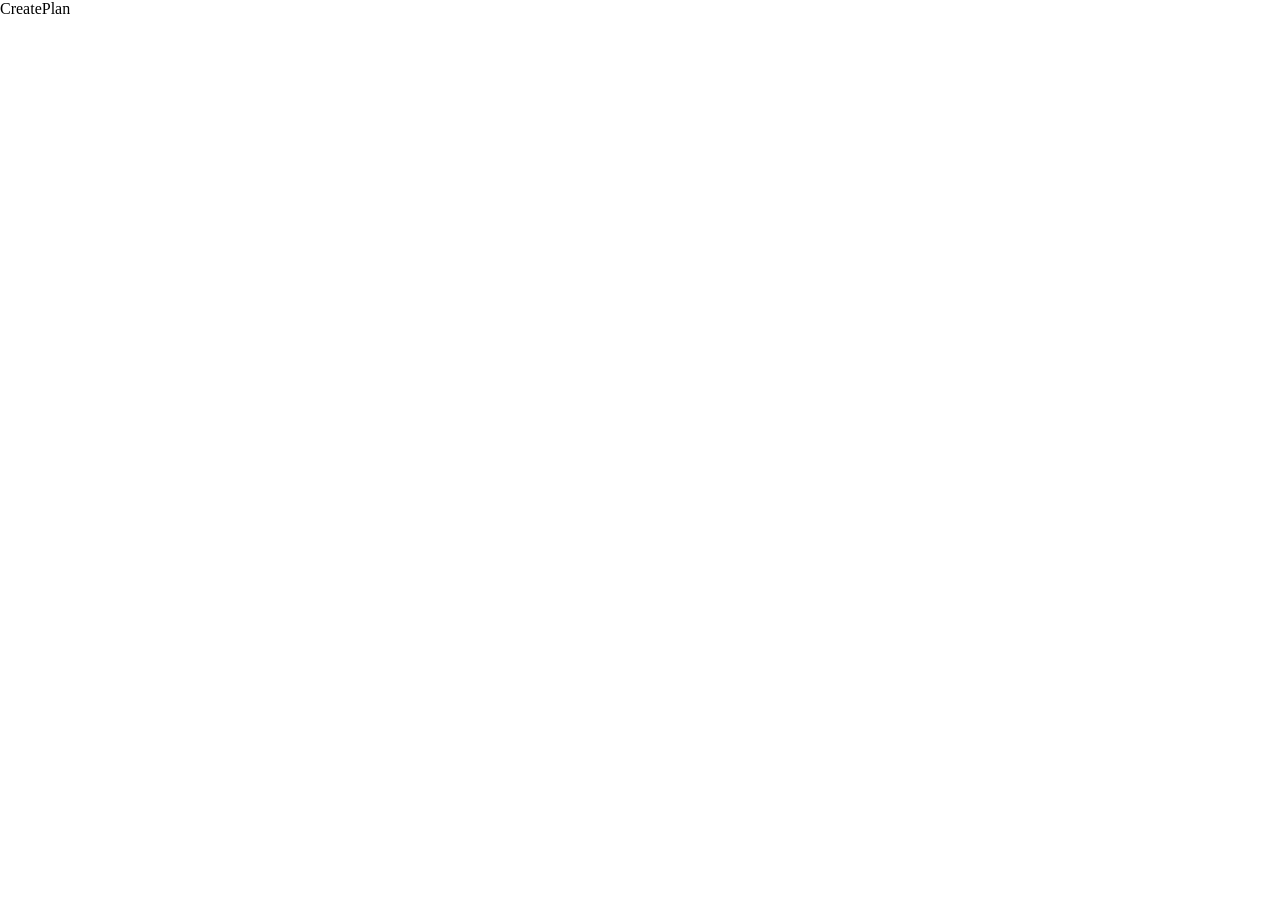
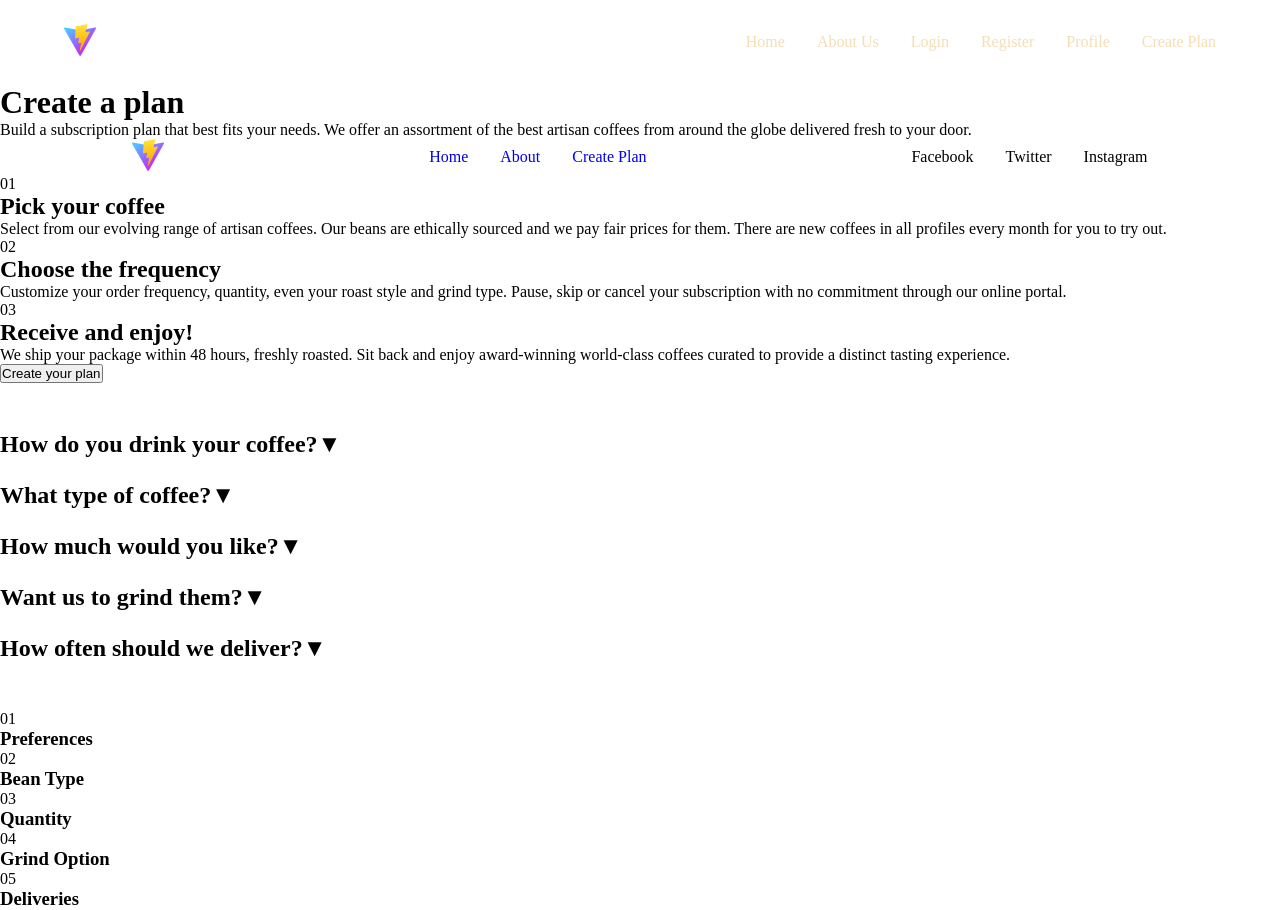
Before and after one commit to Jack-WebDev/CoffeeRoasters_MERN, a React (Vite) app in the folder frontend/: page /createPlan in a window 1280 px wide. Before the commit the page ends 800 px from the top, so only its background shows below. Built offline with nearby package versions, Linux system fonts and the light colour scheme.

Commit message:
faq accordion and faq navigation done.

```diff
--- /dev/null
+++ b/frontend/src/components/Button.jsx
@@ -0,0 +1,8 @@
+
+const Button = () => {
+  return (
+    <button>Create your plan</button>
+  )
+}
+
+export default Button
--- /dev/null
+++ b/frontend/src/components/Faq.jsx
@@ -0,0 +1,43 @@
+import { useState } from "react";
+import orderOptions from "../components/data/orderOptions.json";
+import OrderOptionCard from "./OrderOptionCard";
+
+const Faq = () => {
+  const [openIndex, setOpenIndex] = useState(null);
+
+  const handleToggle = (index) => {
+    setOpenIndex(openIndex === index ? null : index);
+  };
+
+  return (
+    <div className="faq-container" style={{ marginBlock: "3rem" }}>
+      {Object.keys(orderOptions).map((category, categoryIndex) => (
+        <div
+          key={categoryIndex}
+          className="faq-category"
+          style={{ marginBlock: "1.5rem", cursor: "pointer" }}
+        >
+          <h2
+            className={`faq-question ${openIndex === categoryIndex ? 'open' : ''}`}
+            onClick={() => handleToggle(categoryIndex)}
+          >
+            {orderOptions[category][0].question}
+            <span>{openIndex === categoryIndex ? '▲' : '▼'}</span>
+
+          </h2>
+
+          {openIndex === categoryIndex && orderOptions[category].map((option) => (
+            <div key={option.id}>
+              <OrderOptionCard
+                name={option.name}
+                details={option.description}
+              />
+            </div>
+          ))}
+        </div>
+      ))}
+    </div>
+  );
+};
+
+export default Faq;
--- /dev/null
+++ b/frontend/src/components/FaqNav.jsx
@@ -0,0 +1,18 @@
+import sideNav from "../components/data/sideNav.json";
+
+const FaqNav = () => {
+  return (
+    <div className="side__nav">
+      <ul>
+        {sideNav.map((option) => (
+          <li key={option.id}>
+            <span>{option.number}</span>
+            <h3>{option.name}</h3>
+          </li>
+        ))}
+      </ul>
+    </div>
+  );
+};
+
+export default FaqNav;
--- /dev/null
+++ b/frontend/src/components/HowItWorks.jsx
@@ -0,0 +1,23 @@
+import howItWorks from "../components/data/howItWorks.json";
+import Card from "./Card";
+import Button from "./Button";
+
+const HowItWorks = () => {
+  return (
+    <>
+      {howItWorks.map((how) => (
+        <div key={how.id}>
+          <Card
+            img={how.number}
+            name={how.name}
+            description={how.description}
+          />
+        </div>
+      ))}
+
+      <Button />
+    </>
+  );
+};
+
+export default HowItWorks;
--- /dev/null
+++ b/frontend/src/components/OrderOptionCard.jsx
@@ -0,0 +1,11 @@
+// eslint-disable-next-line react/prop-types
+const OrderOptionCard = ({ name, details }) => {
+  return (
+    <>
+      <h3>{name}</h3>
+      <p>{details}</p>
+    </>
+  );
+};
+
+export default OrderOptionCard;
--- a/frontend/src/components/ResponsiveMenu.jsx
+++ b/frontend/src/components/ResponsiveMenu.jsx
@@ -33,6 +33,9 @@ const ResponsiveMenu = () => {
         <li>
           <Link>Profile</Link>
         </li>
+        <li>
+          <Link to={"/createPlan"}>Create Plan</Link>
+        </li>
       </ul>
     </>
   );
--- /dev/null
+++ b/frontend/src/components/data/orderOptions.json
@@ -0,0 +1,92 @@
+{
+    "preference": [
+      {
+        "question": "How do you drink your coffee?",
+        "id": 1,
+        "name": "Capsules",
+        "description": "Compatible with Espresso systems and similar brewers"
+      },
+      {
+        "id": 2,
+        "name": "Filter",
+        "description": "For pour over or drip methods like Aeropress, Chemex, and V60."
+      },
+      {
+        "id":3,
+        "name": "Espresso",
+        "description": "Dense and Finely ground beans for an intense, flavorful experience."
+      }
+    ],
+    "beanType": [
+      {
+        "question": "What type of coffee?",
+        "id": 1,
+        "name": "Single",
+        "description": "Distinct, high quality coffee from a specific family-owned farm."
+      },
+      {
+        "id": 2,
+        "name": "Decaf",
+        "description": "Just like regular coffee, except the caffeine has been removed."
+      },
+      {
+        "id":3,
+        "name": "Blended",
+        "description": "Just like regular coffee, except the caffeine has been removed."
+      }
+    ],
+    "quantity":[
+        {
+          "question": "How much would you like?",
+          "id": 1,
+          "name": "250g",
+          "description": "Perfect for the solo drinker. Yields about 12 delicious cups."
+        },
+        {
+          "id": 2,
+          "name": "500g",
+          "description":"Perfect option for a couple. Yields about 40 delectable cups."
+        },
+        {
+            "id":3,
+            "name": "1000g",
+            "description": "Perfect for offices and events. Yields about 90 delightful cups."
+        }
+    ],
+    "grindOption":[
+        {
+          "question": "Want us to grind them?",
+          "id": 1,
+          "name": "Wholebean",
+          "description": "Best choice if you cherish the full sensory experience."
+        },
+        {
+          "id": 2,
+          "name": "Filter",
+          "description": "For drip or pour-over coffee methods such as V60 or Aeropress."
+        },
+        {
+            "id":3,
+            "name":"Cafetiere",
+            "description": "Course ground beans specially suited for french press coffee"
+        }
+    ],
+    "delivery":[
+        {
+          "question": "How often should we deliver?",
+          "id": 1,
+          "name": "Every Week",
+          "description": "R22.00 per shipment. Includes free first-class shipping."
+        },
+        {
+          "id": 2,
+          "name": "Every 2 Weeks",
+          "description":"R32.00 per shipment. Includes free first-class shipping."
+        },
+        {
+            "id":3,
+            "name": "Every Month",
+            "description": "R42.00 per shipment. Includes free first-class shipping."
+        }
+    ]
+  }
--- /dev/null
+++ b/frontend/src/components/data/sideNav.json
@@ -0,0 +1,27 @@
+[
+    {
+        "id":1,
+        "number": "01",
+        "name": "Preferences"
+    },
+    {
+        "id":2,
+        "number": "02",
+        "name": "Bean Type"
+    },
+    {
+        "id":3,
+        "number": "03",
+        "name": "Quantity"
+    },
+    {
+        "id":4,
+        "number": "04",
+        "name": "Grind Option"
+    },
+    {
+        "id":5,
+        "number": "05",
+        "name": "Deliveries"
+    }
+]
--- a/frontend/src/index.css
+++ b/frontend/src/index.css
@@ -4,3 +4,7 @@
   margin: 0;
   padding: 0;
 }
+
+.active {
+  background-color: cornflowerblue;
+}
--- a/frontend/src/pages/CreatePlan.jsx
+++ b/frontend/src/pages/CreatePlan.jsx
@@ -1,7 +1,28 @@
+
+import Header from "../components/Header"
+import Hero from "../components/Hero"
+import Footer from "../components/Footer"
+import HowItWorks from "../components/HowItWorks"
+import FaqNav from "../components/FaqNav"
+import Faq from "../components/FAQ"
 
 const CreatePlan = () => {
   return (
-    <div>CreatePlan</div>
+    <div>
+      <Header/>
+      <Hero title={"Create a plan"} leadText={"Build a subscription plan that best fits your needs. We offer an assortment of the best artisan coffees from around the globe delivered fresh to your door."} />
+      <Footer/>
+
+      <div>
+        <HowItWorks/>
+      </div>
+
+      <div>
+      <Faq/>
+      <FaqNav/>
+      </div>
+
+    </div>
   )
 }
 
--- a/frontend/src/pages/Home.jsx
+++ b/frontend/src/pages/Home.jsx
@@ -2,9 +2,9 @@ import Header from "../components/Header";
 import Hero from "../components/Hero";
 import coffeeData from "../components/data/coffeeTypes.json";
 import benefits from "../components/data/benefits.json";
-import howItWorks from "../components/data/howItWorks.json";
 import Footer from "../components/Footer";
 import Card from "../components/Card";
+import HowItWorks from "../components/HowItWorks";
 import "../components/CSS/Home.css";
 
 const Home = () => {
@@ -84,17 +84,7 @@ const Home = () => {
         <div className="howItWorksMain__container">
           <h3>How It Works</h3>
 
-          {howItWorks.map((how) => (
-            <div key={how.id}>
-              <Card
-                img={how.number}
-                name={how.name}
-                description={how.description}
-              />
-            </div>
-          ))}
-
-          <button>Create your plan</button>
+          <HowItWorks />
         </div>
       </section>
 
```
